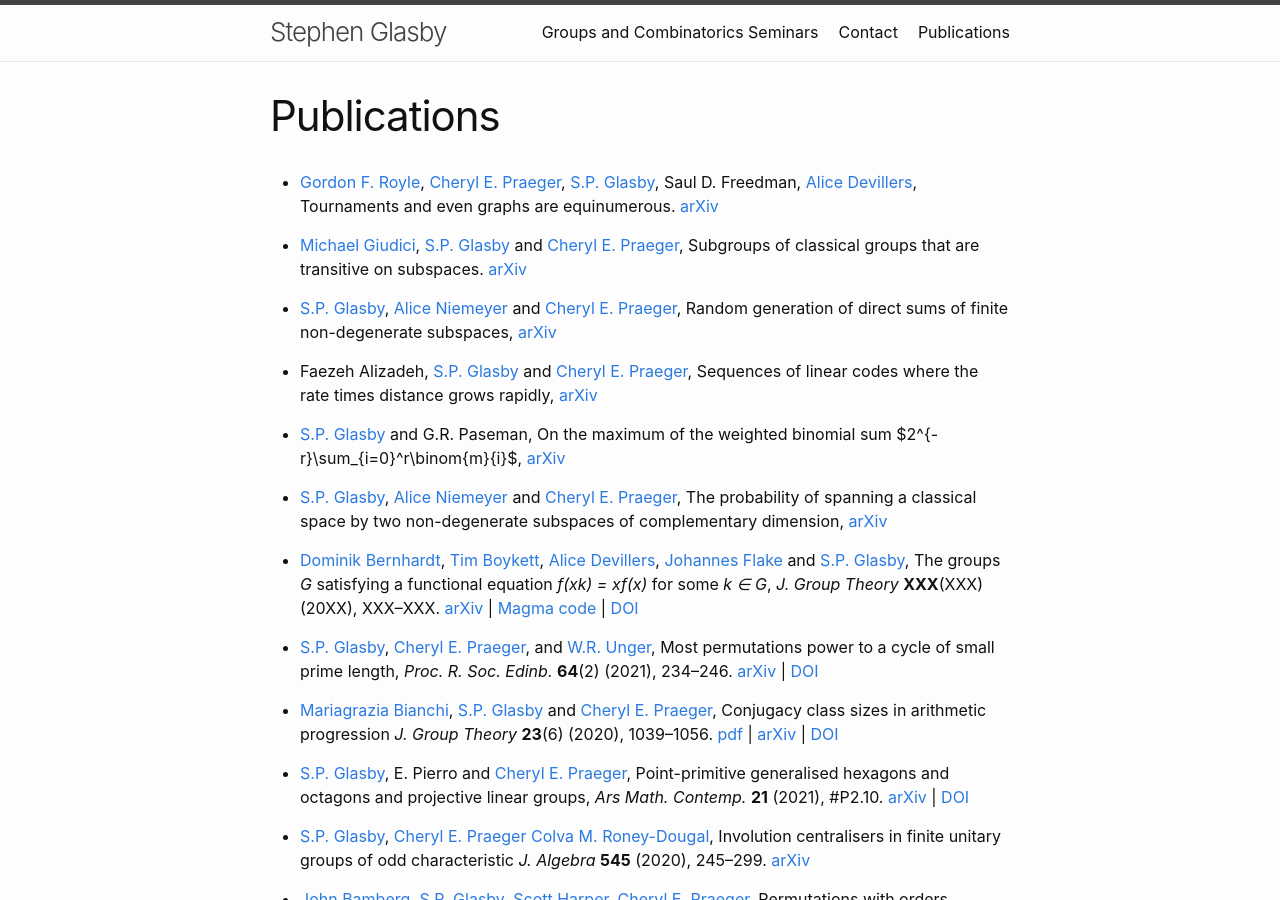
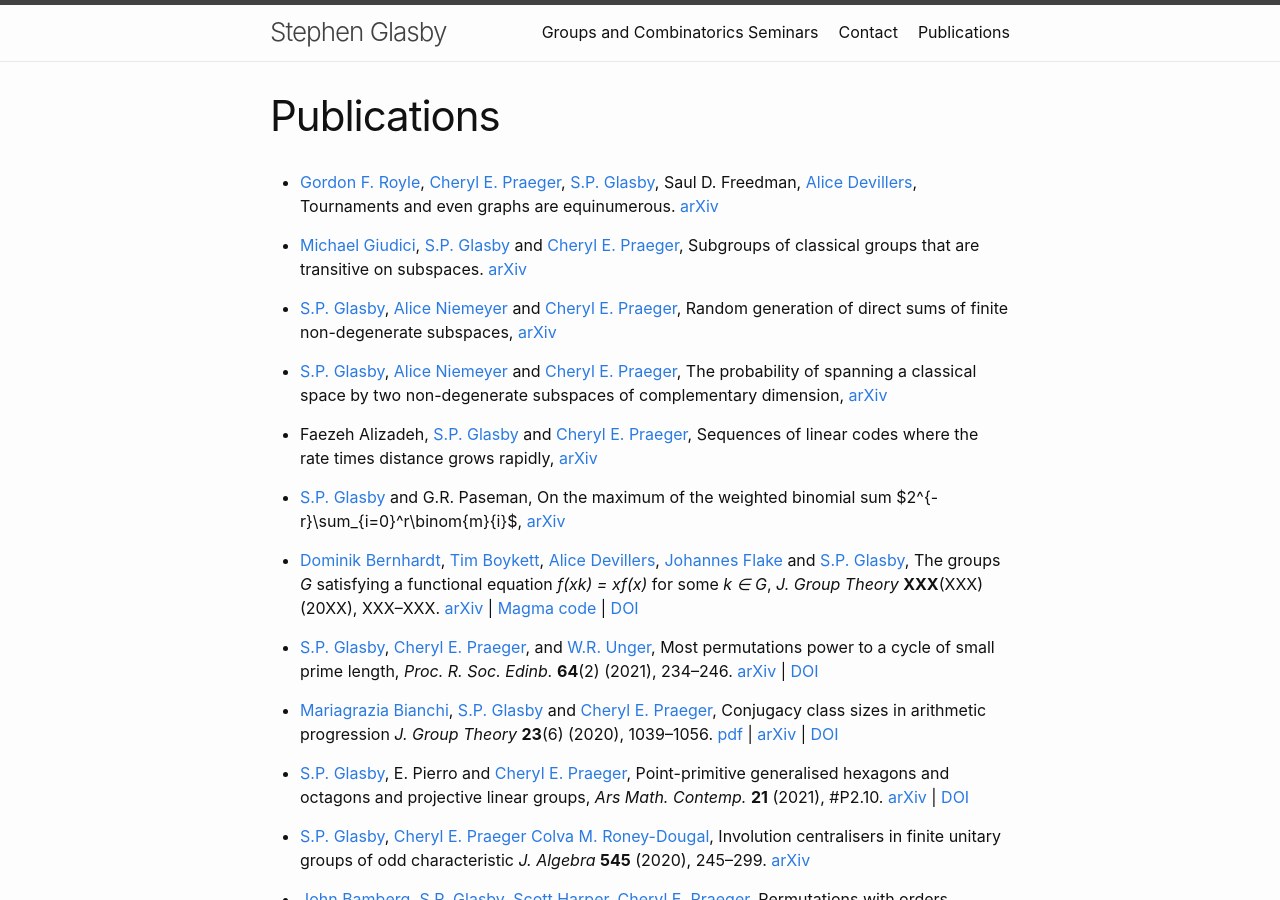
Before and after one commit to StephenGlasby/StephenGlasby.github.io, a Jekyll site: the page built from publications.md, in a window 1280 px wide and 900 px high. Built offline with Jekyll 4.4.1, drawn with Linux system fonts in a browser that asks for light colours; some of the changed lines change nothing that is shown.

Commit message:
tournaments

```diff
--- a/publications.md
+++ b/publications.md
@@ -24,6 +24,13 @@ Subgroups of classical groups that are transitive on subspaces.
 Random generation of direct sums of finite non-degenerate subspaces,
 [arXiv](https://arxiv.org/abs/2111.02198)
 
+- [S.P. Glasby](https://staffhome.ecm.uwa.edu.au/~00059629/),
+[Alice Niemeyer](https://www.mathb.rwth-aachen.de/Mitarbeiter/niemeyer.php) and
+[Cheryl E. Praeger](https://www.uwa.edu.au/people/cheryl.praeger),
+The probability of spanning a classical space by two non-degenerate subspaces
+of complementary dimension,
+[arXiv](https://arxiv.org/abs/2109.10015)
+
 - Faezeh Alizadeh,
 [S.P. Glasby](https://staffhome.ecm.uwa.edu.au/~00059629/) and
 [Cheryl E. Praeger](https://www.uwa.edu.au/people/cheryl.praeger),
@@ -34,13 +41,6 @@ Sequences of linear codes where the rate times distance grows rapidly,
 G.R. Paseman,
 On the maximum of the weighted binomial sum $2^{-r}\sum_{i=0}^r\binom{m}{i}$,
 [arXiv](https://arxiv.org/abs/2109.11396)
-
-- [S.P. Glasby](https://staffhome.ecm.uwa.edu.au/~00059629/),
-[Alice Niemeyer](https://www.mathb.rwth-aachen.de/Mitarbeiter/niemeyer.php) and
-[Cheryl E. Praeger](https://www.uwa.edu.au/people/cheryl.praeger),
-The probability of spanning a classical space by two non-degenerate subspaces
-of complementary dimension,
-[arXiv](https://arxiv.org/abs/2109.10015)
 
 - [Dominik Bernhardt](https://www.mathematik.rwth-aachen.de/go/id/bkbg/gguid/0xF033AE30691E4645A7355F6BBD82B37D/ikz/11/allou/1),
 [Tim Boykett](http://www.algebra.uni-linz.ac.at/~tim/),
```
